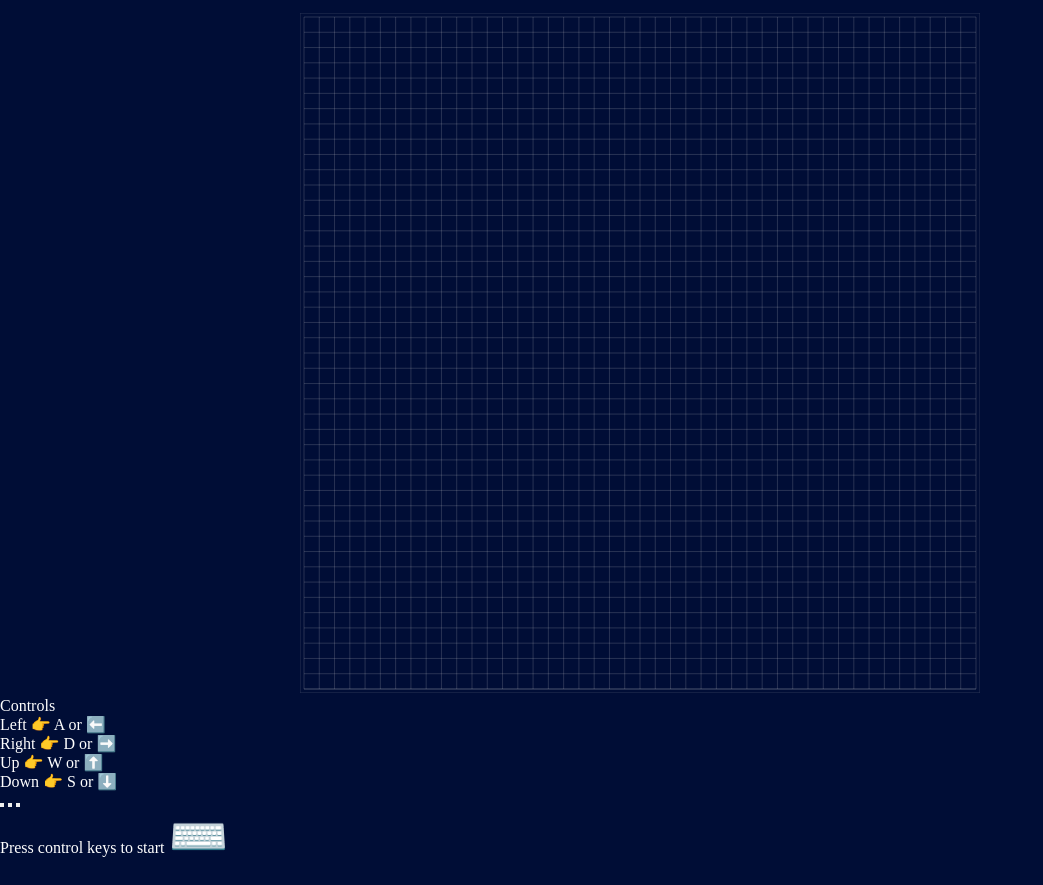
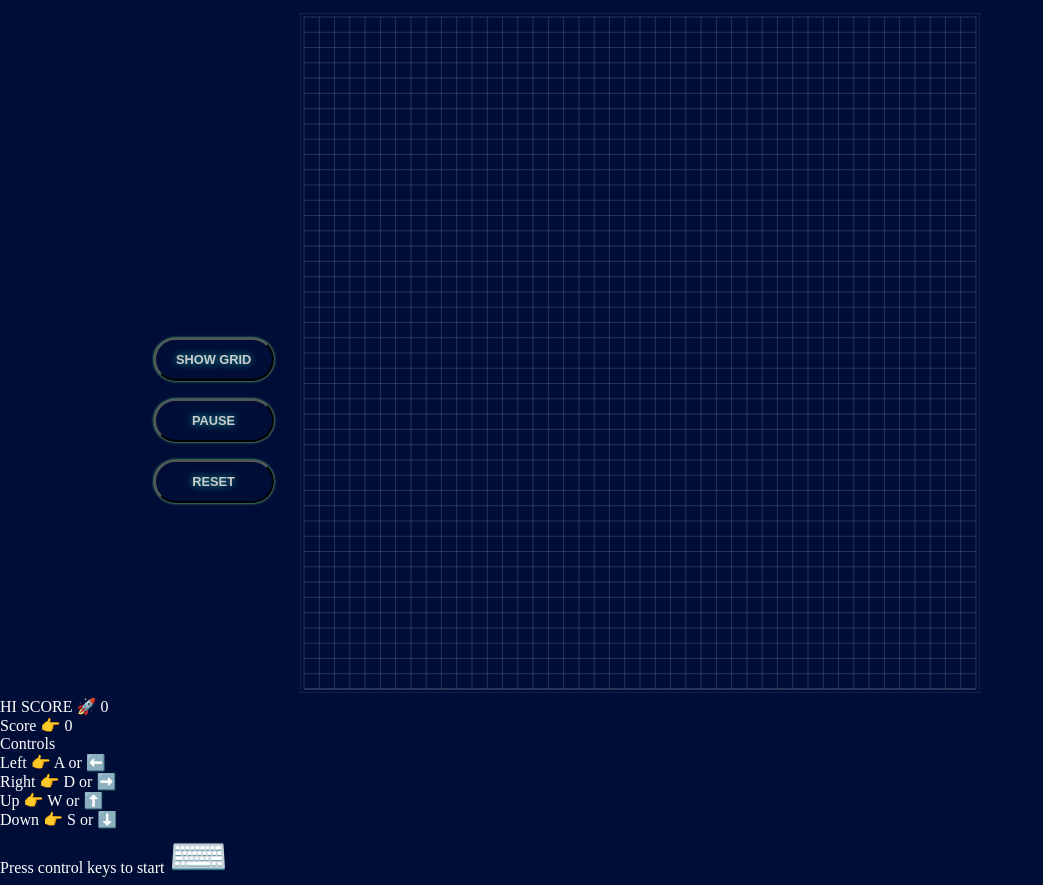
Before and after one commit to guilhermesgsilva/heLearningHab-snake-game-tutorial, a plain HTML site: page index.html in a window 1280 px wide. Shown: the top 885 px of the page, without its empty margins (0-1043 px from the left). Drawn offline with Linux system fonts and the light colour scheme.

Commit message:
feat: Add controls and create animate fn

```diff
--- a/index.html
+++ b/index.html
@@ -19,9 +19,9 @@
         <div>Down 👉 S or ⬇️</div>
     </div>
     <div id="controls">
-        <button id="show-grid"></button>
-        <button id="pause" class="pause-active"></button>
-        <button id="reset"></button>
+        <button id="show-grid">Show Grid</button>
+        <button id="pause" class="pause-active">Pause</button>
+        <button id="reset">Reset</button>
     </div>
     <div id="play">Press control keys to start <span style="font-size: 3em;">⌨️</span></div>
 </body>
--- a/index.js
+++ b/index.js
@@ -86,7 +86,34 @@
     ctx.stroke();
   };
 
-  // load
-  setCanvas();
-  drawGrid();
+  let showGrid = false;
+
+  const toggleGrid = () => {
+    if (!showGrid) {
+      showGrid = true;
+      showGridEl.innerHTML = `Hide Grid`;
+      return;
+    }
+    showGrid = false;
+    showGridEl.innerHTML = `Show Grid`;
+  };
+
+  const resetGame = () => {
+    location.reload();
+  };
+
+  // create a function for animation
+  const animate = () => {
+    setCanvas();
+    drawGrid();
+    setScore();
+    setTimeout(animate, 1000 / frameRate);
+  };
+
+  // event listenners
+  showGridEl.addEventListener("click", toggleGrid);
+  resetEl.addEventListener("click", resetGame);
+
+  // animate from here
+  animate();
 })();
--- a/style.css
+++ b/style.css
@@ -22,3 +22,49 @@ body {
   margin-top: 1%;
   transform: translateX(-50%);
 }
+
+#controls {
+  position: absolute;
+  top: 40%;
+  left: 12%;
+  display: flex;
+  flex-direction: column;
+}
+
+#reset,
+#show-grid,
+.pause-active {
+  background: #000d36;
+  color: #cccccc;
+  border-radius: 25px;
+  width: 120px;
+  padding: 12px;
+  margin-top: 18px;
+  box-shadow: 0 0 3px lightgreen;
+  font-size: 0.8em;
+  font-weight: bold;
+  transition: box-shadow 0.3s;
+  text-shadow: 0 0 8px lightseagreen;
+  text-transform: uppercase;
+}
+
+.pause-not-active {
+  background: rgba(239, 239, 240, 0.4);
+  box-shadow: none;
+  color: #cccccc;
+  border-radius: 25px;
+  width: 120px;
+  padding: 12px;
+  margin-top: 18px;
+  font-size: 0.8em;
+  font-weight: bold;
+  text-shadow: 0 0 8px lightseagreen;
+  text-transform: uppercase;
+}
+
+#reset:hover,
+#show-grid:hover,
+.pause-active:hover {
+  box-shadow: 0 0 12px lightgreen;
+  color: yellowgreen;
+}
```
